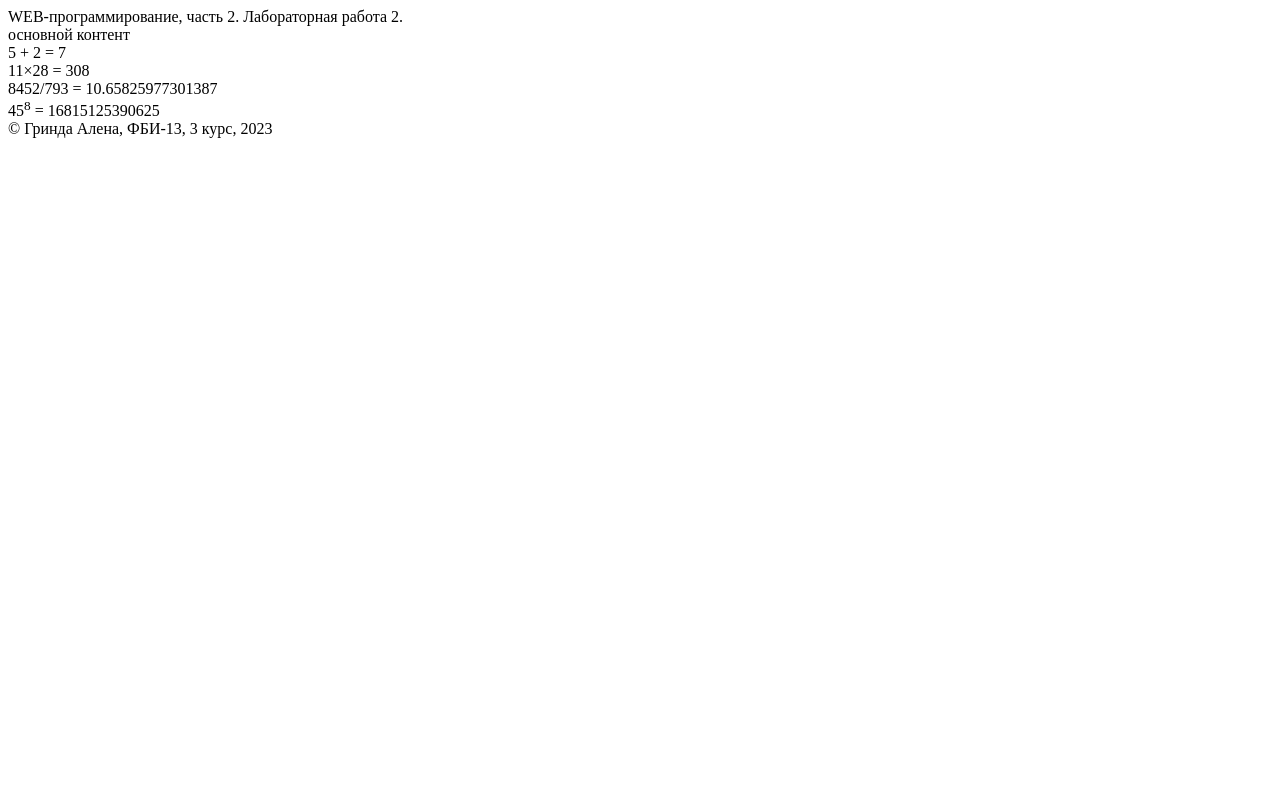
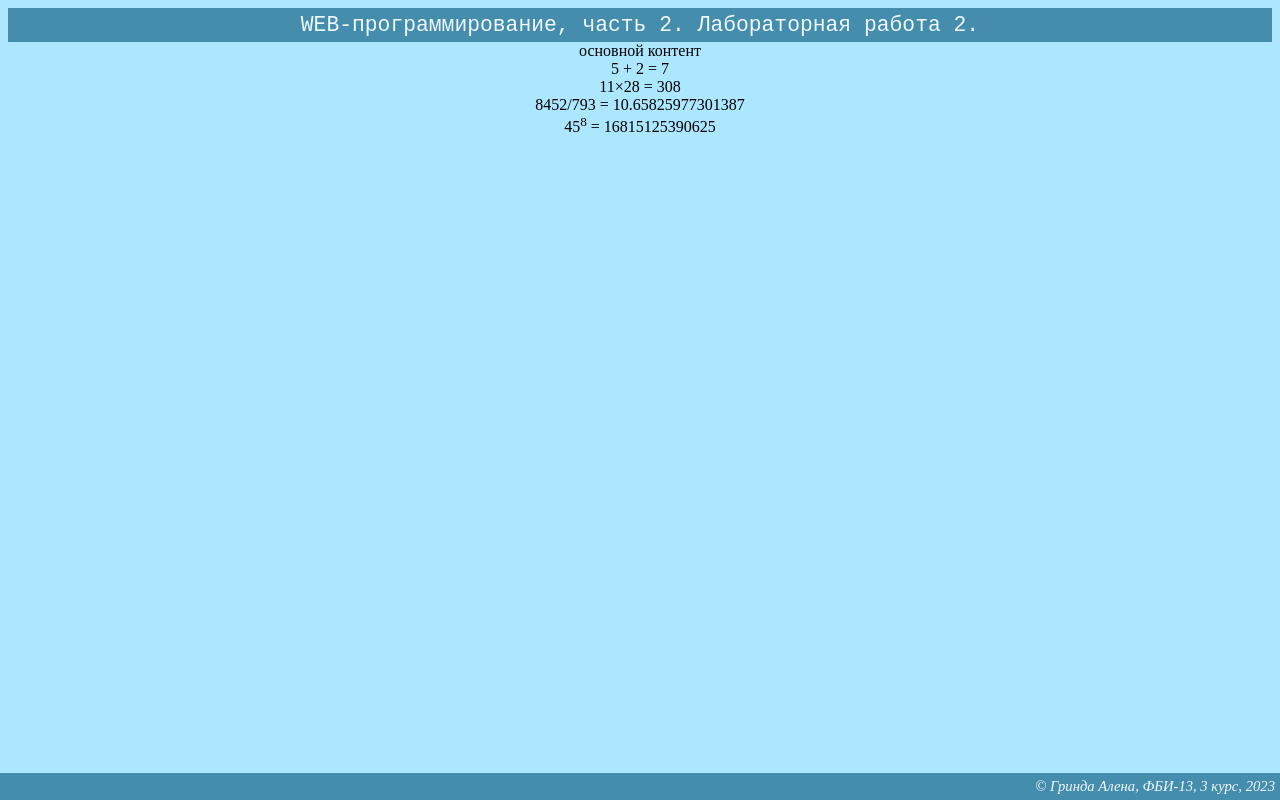
Before and after one commit to AlenaGrinda/web_prog_lab_2, a Flask app: page /lab2/example in a window 1280 px wide. Run offline with Flask 3, Linux system fonts and the light colour scheme.

Commit message:
Подключение стилей

```diff
--- /dev/null
+++ b/static/main.css
@@ -0,0 +1,43 @@
+body {
+    text-align: center;
+    background-color: rgb(173, 230, 255);
+}
+h1 {
+    font-size:50pt;
+    font-family: 'Courier New', Courier, monospace;
+    margin-left: auto;
+}
+img {
+    width: 30%;
+    height: 40%;
+    margin:20px;
+    border-radius: 20%;
+    border: 3px solid white;
+
+}
+
+div{
+    text-align: justify;
+    text-indent: 30px;
+    margin-bottom: 30px;
+}
+header {
+    background-color: rgb(68, 141, 173);
+    color: aliceblue;
+    padding: 5px;
+    font-size: 16pt;
+    font-family:'Courier New', Courier, monospace;
+}
+
+footer {
+    background-color: rgb(68, 141, 173);
+    color: aliceblue;
+    padding: 5px;
+    font-size: 11pt;
+    font-style: italic;
+    text-align: right;
+    position: fixed;
+    bottom: 0;
+    right: 0;
+    left: 0;
+}
--- a/templates/example.html
+++ b/templates/example.html
@@ -4,6 +4,7 @@
     <meta charset="UTF-8">
     <meta name="viewport" content="width=device-width, initial-scale=1.0">
     <title>Гринда Алена. Лабораторная работа 2.</title>
+    <link rel="stylesheet" href="{{ url_for('static', filename= 'main.css') }}">
 </head>
 <body>
     <header>
```
